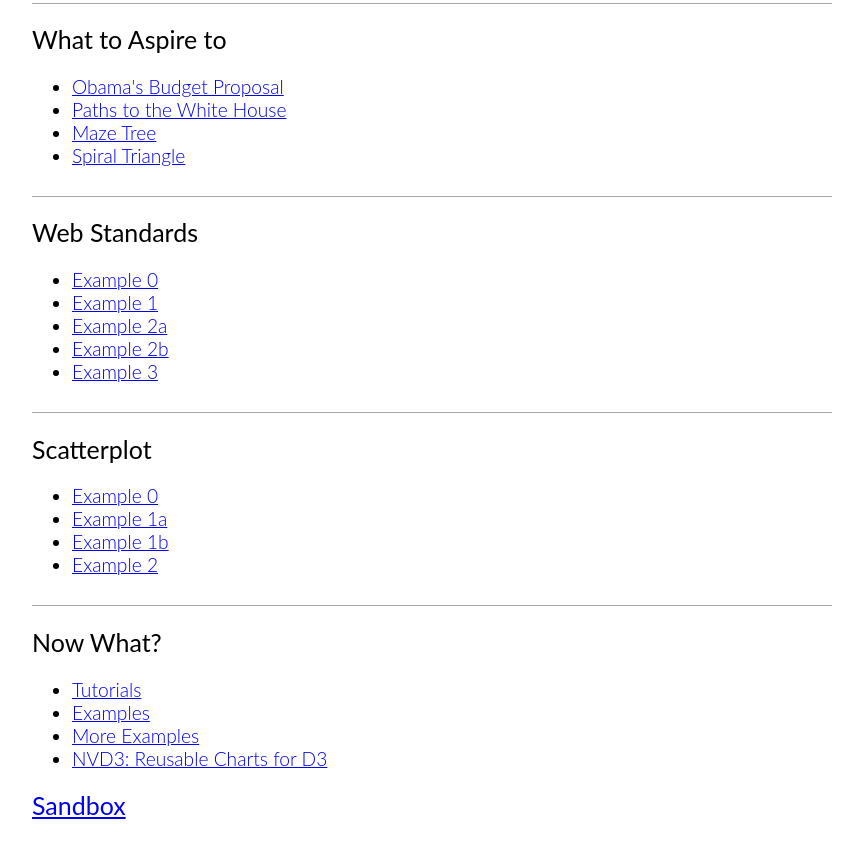
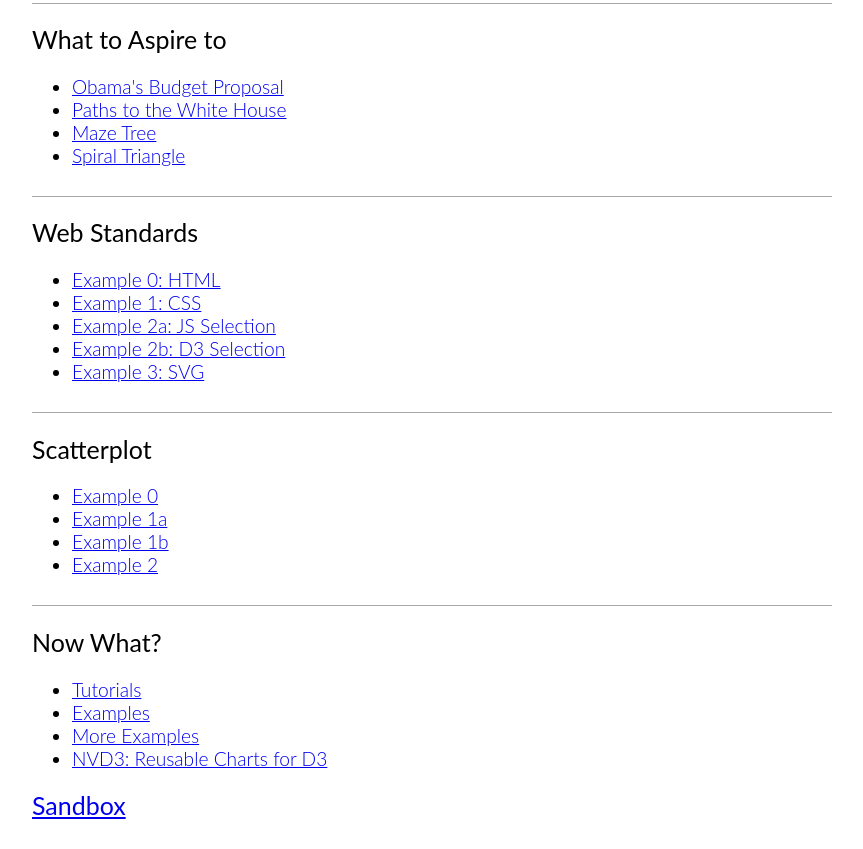
Before and after one commit to shoelsch/zillow-d3, a plain HTML site: page index.html in a window 1280 px wide. Shown: the part 765-1614 px from the top of the page, without its empty margins (208-1071 px from the left). Drawn offline with nearby package versions, Linux system fonts and the light colour scheme.

```diff
--- a/index.html
+++ b/index.html
@@ -102,11 +102,11 @@
             <section>
                 <h2>Web Standards</h2>
                 <ul>
-                    <li><a href='tutorial/web-standards/0.html'>Example 0</a></li>
-                    <li><a href='tutorial/web-standards/1.html'>Example 1</a></li>
-                    <li><a href='tutorial/web-standards/2a.html'>Example 2a</a></li>
-                    <li><a href='tutorial/web-standards/2b.html'>Example 2b</a></li>
-                    <li><a href='tutorial/web-standards/3.html'>Example 3</a></li>
+                    <li><a href='tutorial/web-standards/0.html'>Example 0: HTML</a></li>
+                    <li><a href='tutorial/web-standards/1.html'>Example 1: CSS</a></li>
+                    <li><a href='tutorial/web-standards/2a.html'>Example 2a: JS Selection</a></li>
+                    <li><a href='tutorial/web-standards/2b.html'>Example 2b: D3 Selection</a></li>
+                    <li><a href='tutorial/web-standards/3.html'>Example 3: SVG</a></li>
                 </ul>
             </section>
 
```
Also changed, not shown: tutorial/scatterplot/1a.html (+5 -2 lines), tutorial/web-standards/2a.html (+5 -10 lines), tutorial/web-standards/3.html (+10 -2 lines).
